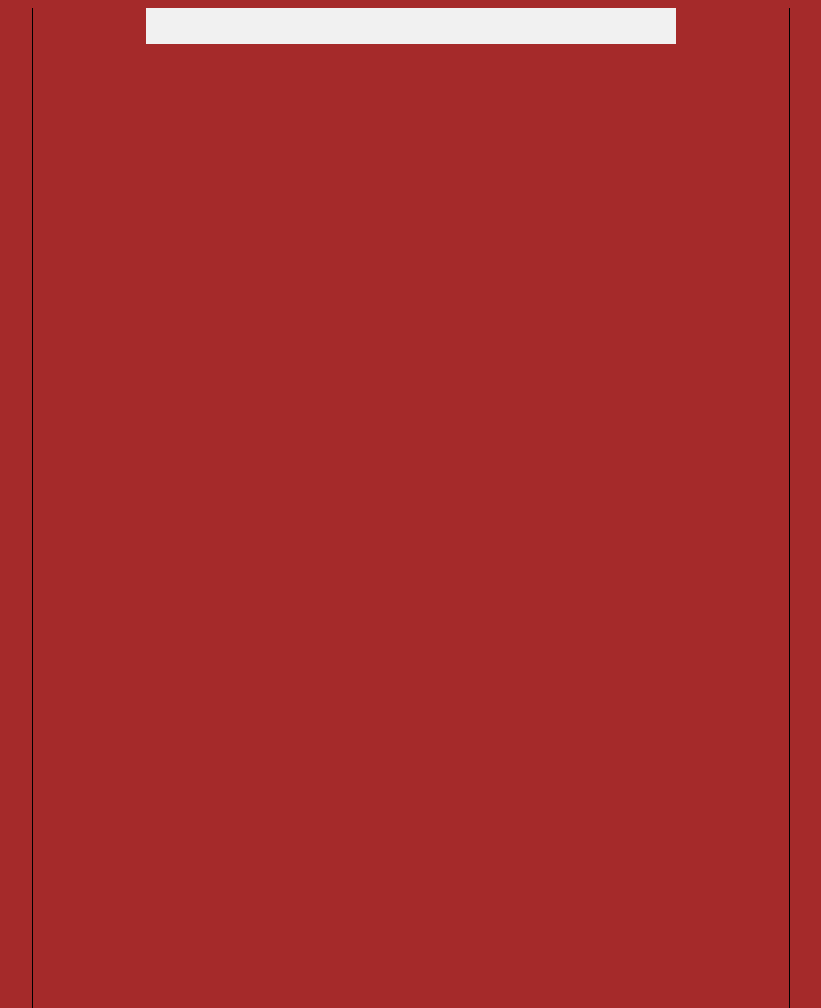
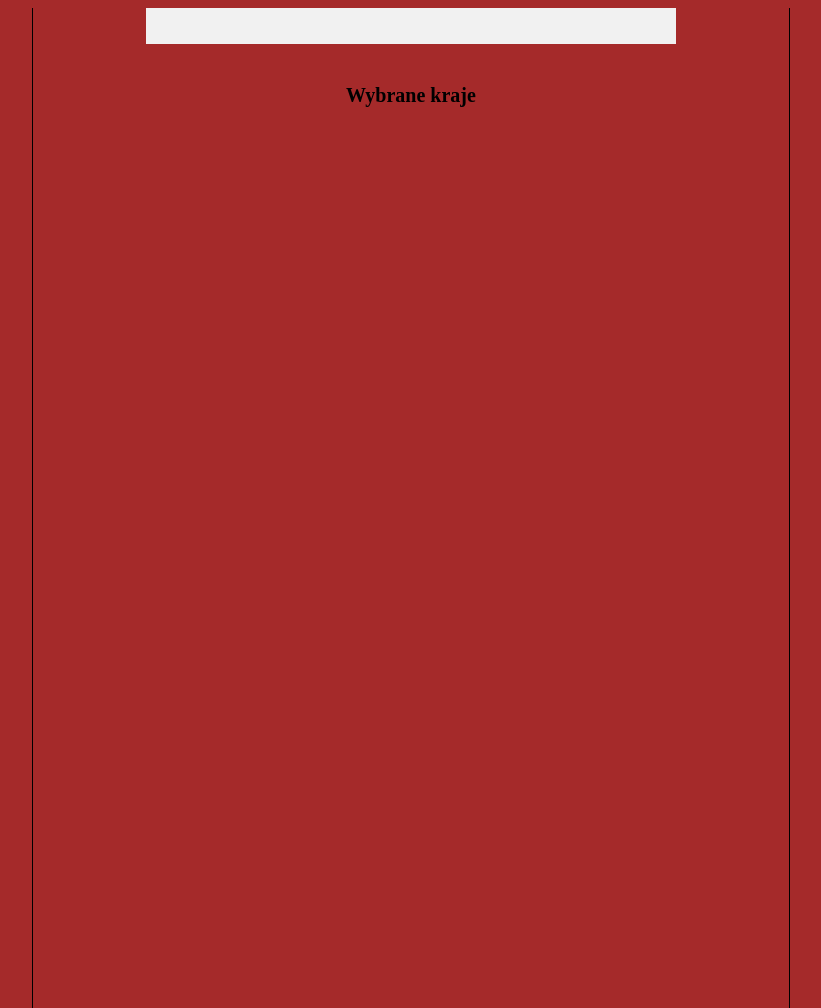
Before and after one commit to szkudlarek-piotr/TripPlaner, a plain HTML site: page index.html in a window 1280 px wide. Shown: the whole page, without its empty margins (229-1050 px from the left). Drawn offline with Linux system fonts and the light colour scheme.

Commit message:
Added some html for placing chosen countries

```diff
--- a/index.html
+++ b/index.html
@@ -9,6 +9,12 @@
     <div id="container">
         <div id="autocomplete">
             <input type="text" id="countriesInput" onkeyup="showSuggestions()" />
+        </div>
+        <div id="added">
+            <h1>Wybrane kraje</h1>
+            <div id="added_flags">
+
+            </div>
         </div>
     </div>
     <script>
```
